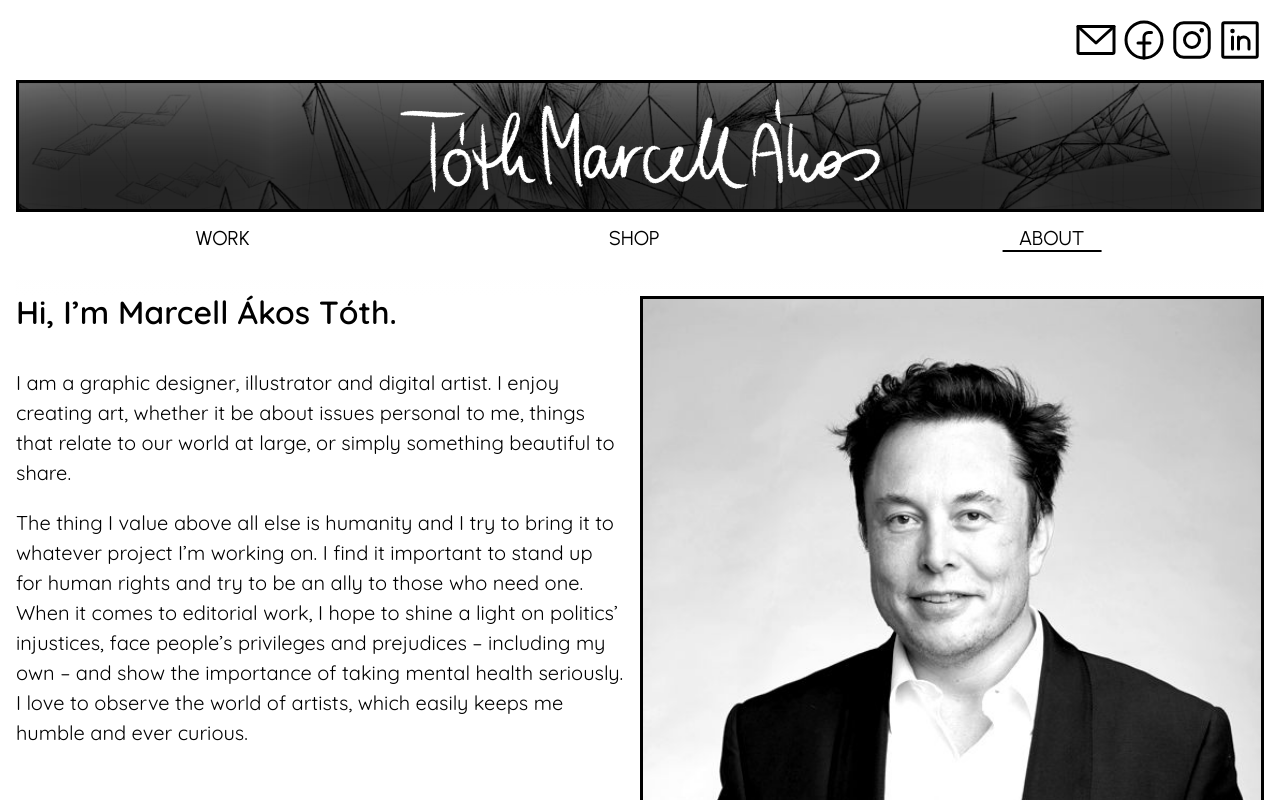
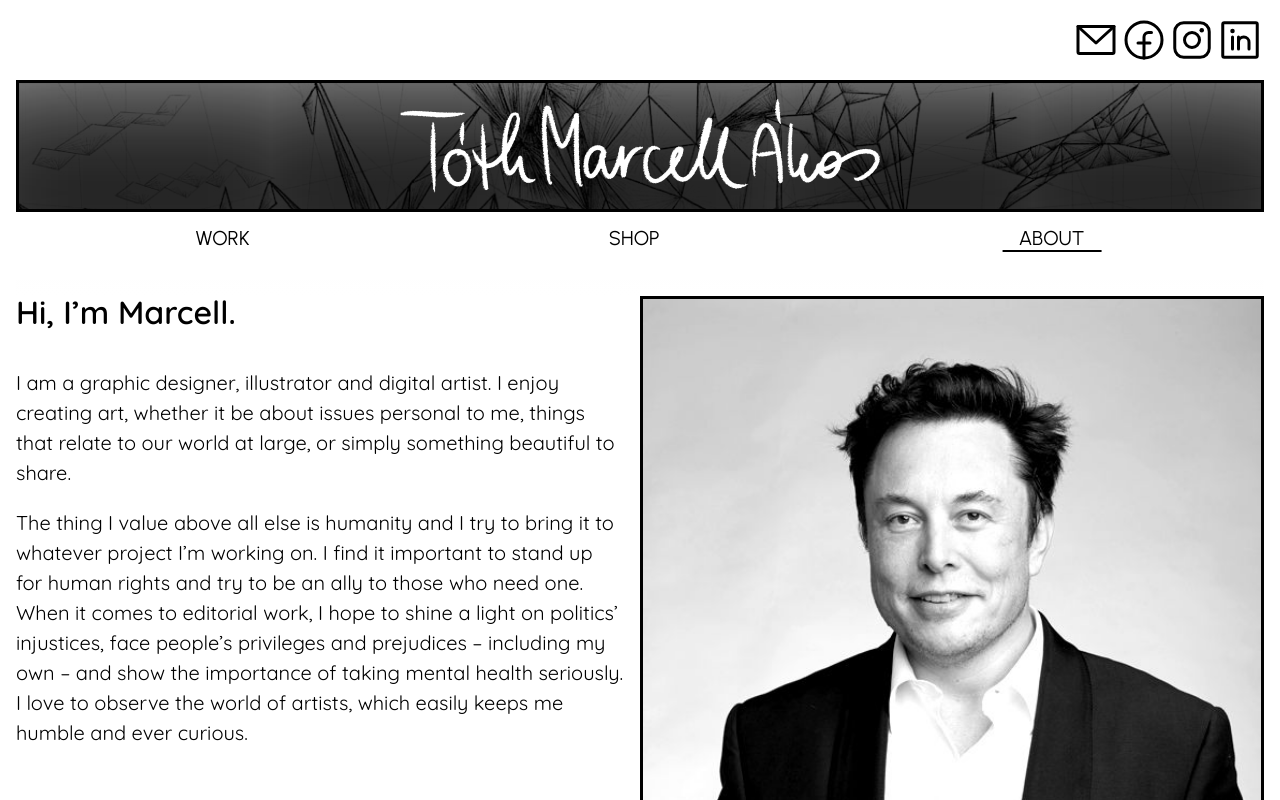
Before and after one commit to bence-toth/tothmarcellakos, a React (Create React App) app: page /about in a window 1280 px wide. Shown: the top 800 px of the page. Built offline with nearby package versions, Linux system fonts and the light colour scheme.

Commit message:
Updated name

```diff
--- a/src/About/About.js
+++ b/src/About/About.js
@@ -7,7 +7,7 @@ const About = () => {
     <div className="about">
       <div className="columns">
         <div className="heading">
-          <h1>Hi, I’m Marcell Ákos Tóth.</h1>
+          <h1>Hi, I’m Marcell.</h1>
         </div>
         <div className="info">
           <p>
```
